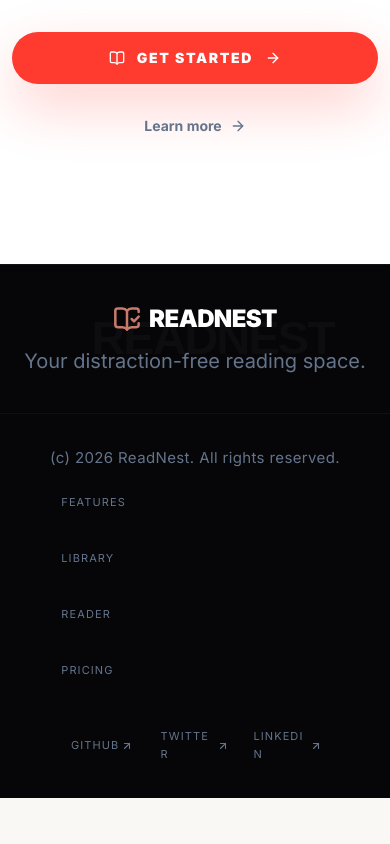
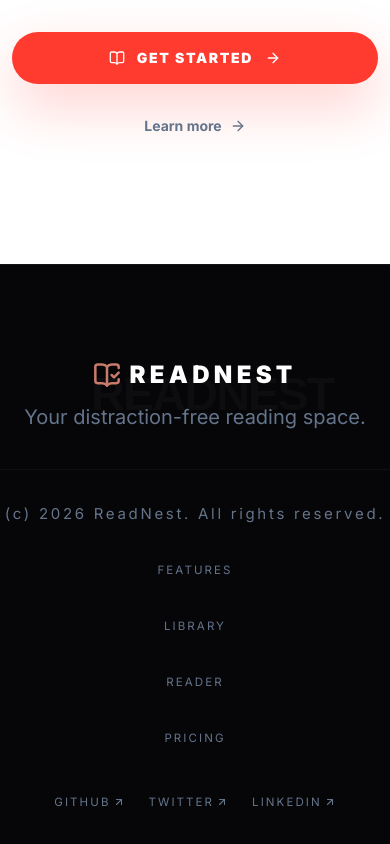
Before and after one commit to Aayush60-del/READ-NEST, a React (Vite) app in the folder client/: page / in a window 390 px wide. Shown: the part 9800-10644 px from the top of the page. Before the commit the page ends 10598 px from the top, so only its background shows below. Built offline with nearby package versions, Linux system fonts and the light colour scheme; no server answers.

Commit message:
Fix mobile landing nav and footer text wrapping

```diff
--- a/client/src/index.css
+++ b/client/src/index.css
@@ -761,3 +761,103 @@ label {
 }
 
 /* READNEST MOBILE LANDING MOTION END */
+/* READNEST GENRE HORIZONTAL SCROLL START */
+.rn-genre-scroll {
+  scroll-behavior: smooth;
+  -webkit-overflow-scrolling: touch;
+  scrollbar-width: none;
+}
+
+.rn-genre-scroll::-webkit-scrollbar {
+  display: none;
+}
+/* READNEST GENRE HORIZONTAL SCROLL END */
+/* READNEST MOBILE NAV FOOTER TEXT FIX START */
+
+/* Stop landing nav/footer text from breaking like ME NU / TWITTE R */
+.landing-page nav a,
+.landing-page nav button,
+.landing-page nav span,
+.landing-page footer a,
+.landing-page footer button,
+.landing-page footer span,
+.landing-page footer p {
+  overflow-wrap: normal !important;
+  word-break: keep-all !important;
+  white-space: nowrap !important;
+}
+
+/* Mobile landing navbar cleanup */
+@media (max-width: 768px) {
+  .landing-page nav {
+    min-height: 72px !important;
+  }
+
+  .landing-page nav > div {
+    padding-left: 1rem !important;
+    padding-right: 1rem !important;
+    gap: 0.65rem !important;
+  }
+
+  .landing-page nav a,
+  .landing-page nav button {
+    font-size: 0.72rem !important;
+    letter-spacing: 0.12em !important;
+    line-height: 1 !important;
+    min-width: max-content !important;
+  }
+
+  .landing-page nav [class*="tracking"] {
+    letter-spacing: 0.12em !important;
+  }
+
+  /* Keep logo readable */
+  .landing-page nav .font-black,
+  .landing-page nav .font-bold {
+    white-space: nowrap !important;
+  }
+
+  /* Footer should not stretch vertically too much on mobile */
+  .landing-page footer {
+    padding-top: 3.5rem !important;
+    padding-bottom: 3.5rem !important;
+  }
+
+  .landing-page footer h2,
+  .landing-page footer h3,
+  .landing-page footer p {
+    text-align: center !important;
+  }
+
+  .landing-page footer a {
+    display: inline-flex !important;
+    align-items: center !important;
+    justify-content: center !important;
+    min-width: max-content !important;
+    font-size: 0.78rem !important;
+    letter-spacing: 0.18em !important;
+  }
+
+  .landing-page footer [class*="grid"] {
+    gap: 1.25rem !important;
+  }
+
+  .landing-page footer [class*="tracking"] {
+    letter-spacing: 0.18em !important;
+  }
+}
+
+@media (max-width: 430px) {
+  .landing-page nav a,
+  .landing-page nav button {
+    font-size: 0.68rem !important;
+    letter-spacing: 0.08em !important;
+  }
+
+  .landing-page footer a {
+    font-size: 0.72rem !important;
+    letter-spacing: 0.14em !important;
+  }
+}
+
+/* READNEST MOBILE NAV FOOTER TEXT FIX END */
```
